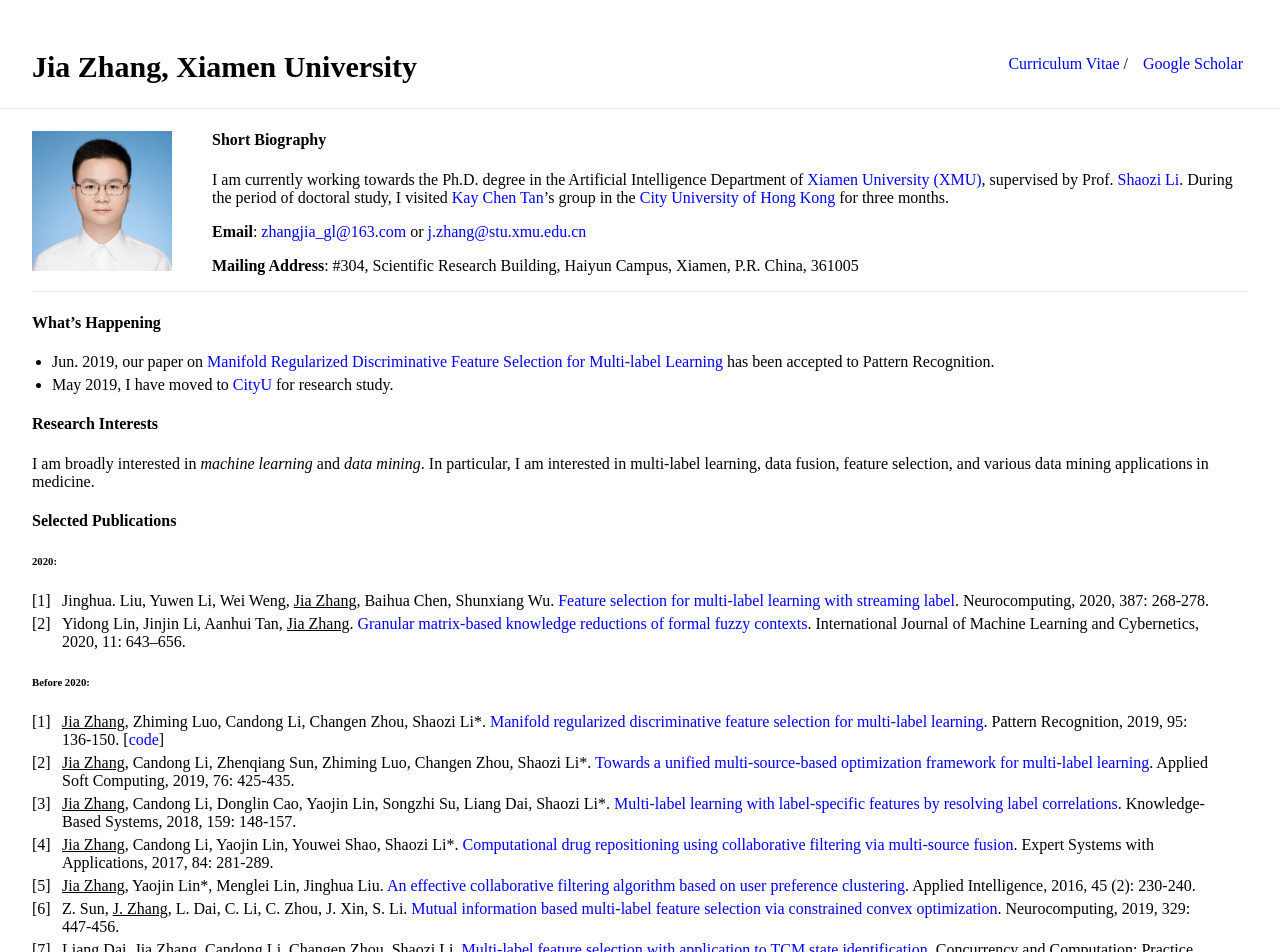
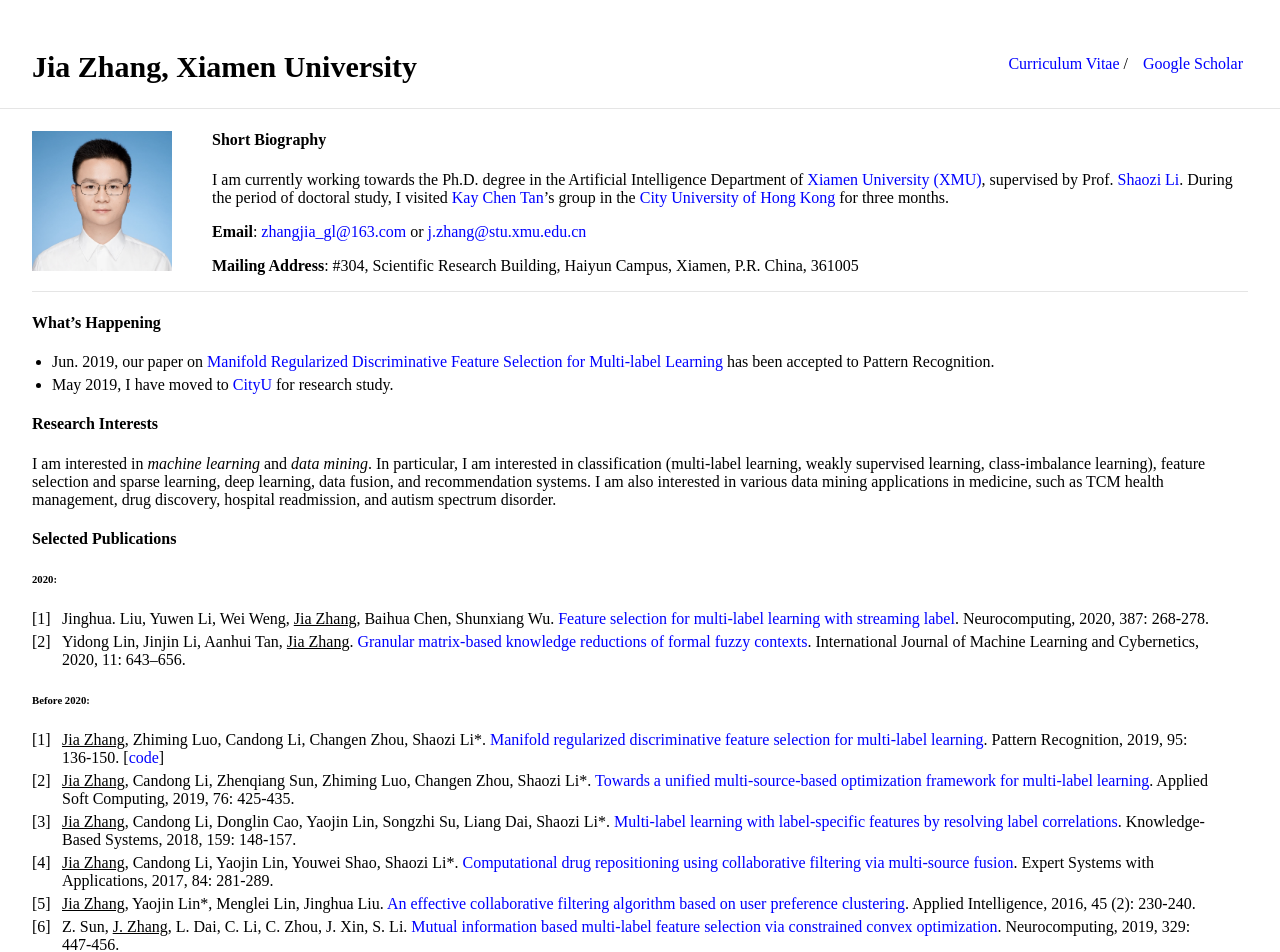
Before and after one commit to jiazhang-ml/jiazhang-ml.github.io, a Jekyll site: the page built from index.md, in a window 1280 px wide. Shown: the top 952 px of the page. Built offline with Jekyll 4.4.1, drawn with Linux system fonts in a browser that asks for light colours.

Commit message:
Update index.md

```diff
--- a/index.md
+++ b/index.md
@@ -21,7 +21,7 @@ I am currently working towards the Ph.D. degree in the Artificial Intelligence D
 
 #### Research Interests
 
-I am broadly interested in *machine learning* and *data mining*. In particular, I am interested in multi-label learning, data fusion, feature selection, and various data mining applications in medicine.
+I am interested in *machine learning* and *data mining*. In particular, I am interested in classification (multi-label learning, weakly supervised learning, class-imbalance learning), feature selection and sparse learning, deep learning, data fusion, and recommendation systems. I am also interested in various data mining applications in medicine, such as TCM health management, drug discovery, hospital readmission, and autism spectrum disorder.
 
 #### Selected Publications
 
```
